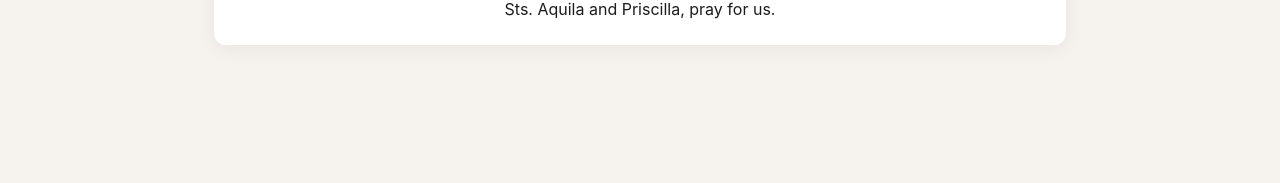
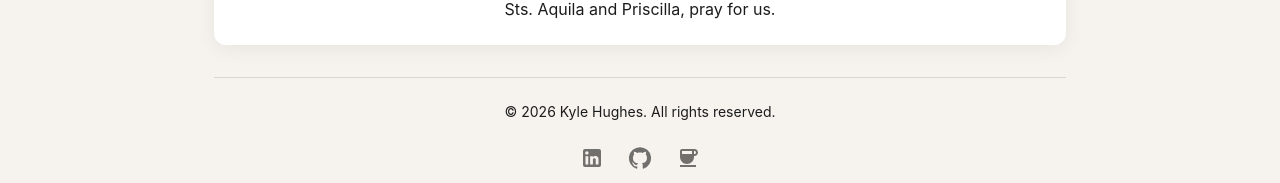
Before and after one commit to kyleghughes/dailysaints, a React (Vite) app in the folder dailysaints/: page / in a window 1280 px wide. Shown: the part 769-952 px from the top of the page. Before the commit the page ends 846 px from the top, so only its background shows below. Built offline with nearby package versions, Linux system fonts and the light colour scheme.

Commit message:
Update: Added site footer

```diff
--- a/dailysaints/src/App.tsx
+++ b/dailysaints/src/App.tsx
@@ -16,6 +16,7 @@ import { getTheme } from "./components/theme";
 import useMediaQuery from "@mui/material/useMediaQuery";
 import MobileSearchBar from "./components/MobileSearchBar";
 import dayjs from "dayjs";
+import Footer from "./components/Footer";
 
 // #region helper function
 const { month, day } = getTodayKey();
@@ -89,7 +90,7 @@ const App = () => {
       <Container
         maxWidth="md"
         sx={{
-          pb: isMobile ? 8 : 0,
+          pb: isMobile ? 4 : 0,
         }}
       >
         <Box sx={{ mt: 4, mb: 4 }}>
@@ -107,6 +108,7 @@ const App = () => {
             </Box>
           )}
         </Box>
+        <Footer />
       </Container>
     </ThemeProvider>
   );
--- /dev/null
+++ b/dailysaints/src/components/Footer.tsx
@@ -0,0 +1,72 @@
+import Box from "@mui/material/Box";
+import Typography from "@mui/material/Typography";
+import IconButton from "@mui/material/IconButton";
+import LinkedInIcon from "@mui/icons-material/LinkedIn";
+import GitHubIcon from "@mui/icons-material/GitHub";
+import CoffeeIcon from "@mui/icons-material/Coffee";
+import { Tooltip } from "@mui/material";
+
+const Footer = () => {
+  // #region constants
+  const links = [
+    {
+      name: "LinkedIn",
+      icon: <LinkedInIcon />,
+      url: "https://www.linkedin.com/in/kyleghughes/",
+    },
+    {
+      name: "LinkedIn",
+      icon: <GitHubIcon />,
+      url: "https://github.com/kyleghughes",
+    },
+    {
+      name: "Donate",
+      icon: <CoffeeIcon />,
+      url: "https://buymeacoffee.com/kyleghughes",
+    },
+  ];
+  // #endregion
+
+  return (
+    <Box
+      component="footer"
+      sx={{
+        py: 3,
+        px: 2,
+        mt: "auto",
+        textAlign: "center",
+        borderTop: "1px solid",
+        borderColor: "divider",
+      }}
+    >
+      <Typography variant="body2" color="text.secondary">
+        © 2026 Kyle Hughes. All rights reserved.
+      </Typography>
+
+      <Box
+        sx={{
+          display: "flex",
+          justifyContent: "center",
+          gap: 1,
+          mt: 2,
+        }}
+      >
+        {links.map((link) => (
+          <Tooltip arrow key={link.name} title={link.name}>
+            <IconButton
+              component="a"
+              href={link.url}
+              target="_blank"
+              rel="noopener noreferrer"
+              aria-label={link.name}
+            >
+              {link.icon}
+            </IconButton>
+          </Tooltip>
+        ))}
+      </Box>
+    </Box>
+  );
+};
+
+export default Footer;
```
